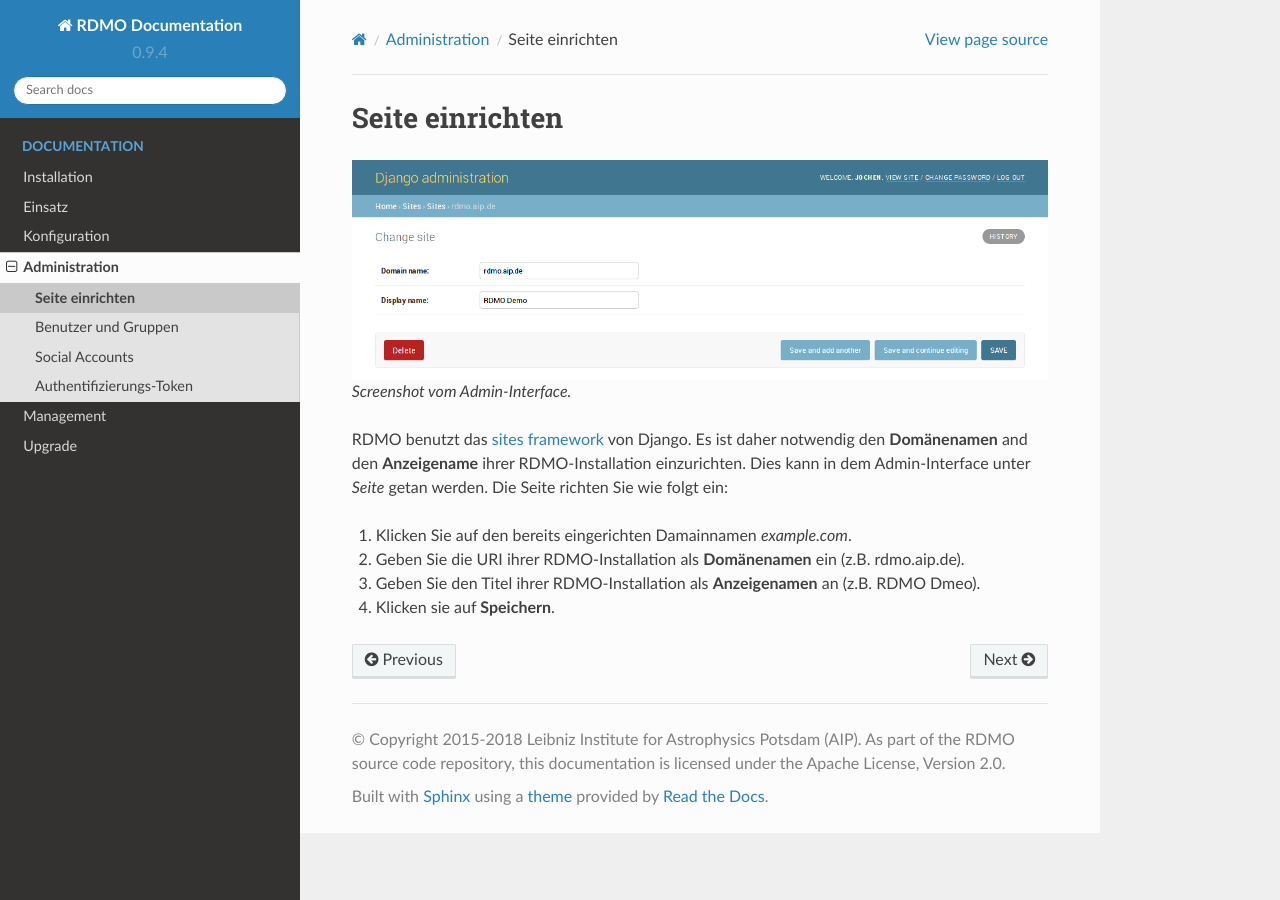
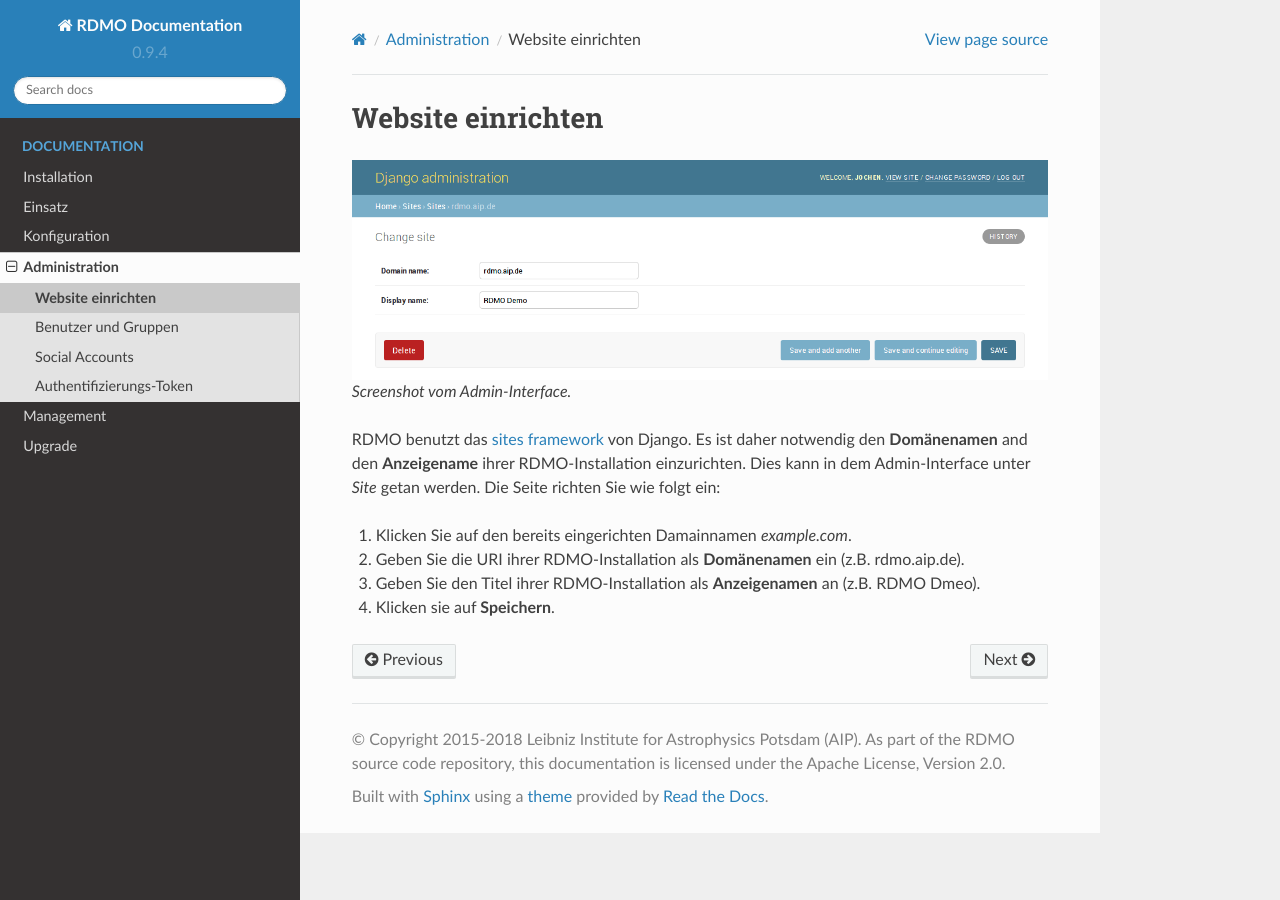
Before and after one commit to rdmorganiser/rdmo-docs-de, a Sphinx documentation site: the page built from docs/administration/site.rst, in a window 1280 px wide. Built offline with Sphinx 7.4.7 and the Read the Docs theme 2.0.0, drawn with Linux system fonts in a browser that asks for light colours.

Commit message:
Update site.rst
site =Website != Webseite(page)

```diff
--- a/docs/administration/site.rst
+++ b/docs/administration/site.rst
@@ -1,4 +1,4 @@
-Seite einrichten
+Website einrichten
 -----------------
 
 .. figure:: ../_static/img/screens/site.png
@@ -6,7 +6,7 @@
 
    Screenshot vom Admin-Interface.
 
-RDMO benutzt das `sites framework <https://docs.djangoproject.com/en/1.11/ref/contrib/sites>`_ von Django. Es ist daher notwendig den **Domänenamen** and den **Anzeigename** ihrer RDMO-Installation einzurichten. Dies kann in dem Admin-Interface unter *Seite* getan werden. Die Seite richten Sie wie folgt ein:
+RDMO benutzt das `sites framework <https://docs.djangoproject.com/en/1.11/ref/contrib/sites>`_ von Django. Es ist daher notwendig den **Domänenamen** and den **Anzeigename** ihrer RDMO-Installation einzurichten. Dies kann in dem Admin-Interface unter *Site* getan werden. Die Seite richten Sie wie folgt ein:
 
 1. Klicken Sie auf den bereits eingerichten Damainnamen *example.com*.
 
```
